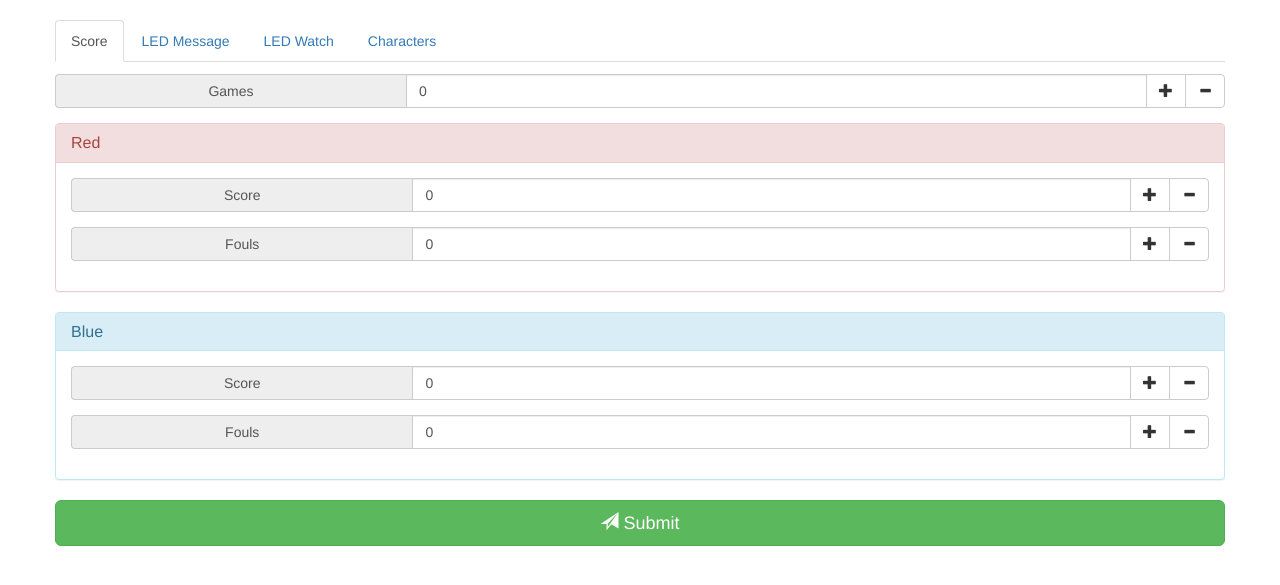
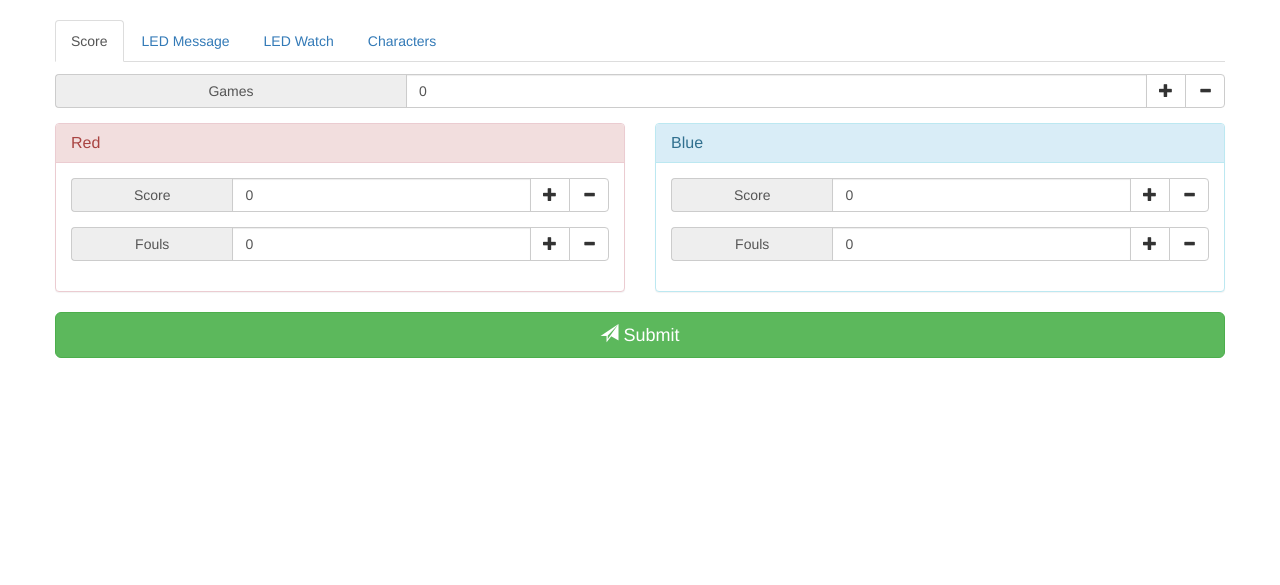
Before and after one commit to damianfallas/marcadorajax, a PHP site: page / in a window 1280 px wide. Shown: the part 62-647 px from the top of the page. Run offline with PHP 8.4, Linux system fonts and the light colour scheme.

Commit message:
Dos columas dos duplas.

```diff
--- a/index.php
+++ b/index.php
@@ -97,6 +97,8 @@
                         </div>
                     </div>
 
+                    <div class="row">
+                        <div class="col-md-6">
                             <div class="panel panel-danger">
                                 <div class="panel-heading">
                                     <h3 class="panel-title">Red</h3>
@@ -127,7 +129,8 @@
 
                                 </div>
                             </div>
-
+                        </div>
+                        <div class="col-md-6">
                             <div class="panel panel-info">
                                 <div class="panel-heading">
                                     <h3 class="panel-title">Blue</h3>
@@ -156,6 +159,8 @@
                                         </div>
                                     </div>
 
+                                </div>
+                            </div>
                         </div>
                     </div>
 
```
Lines whose indentation alone changed are shown as unchanged.
